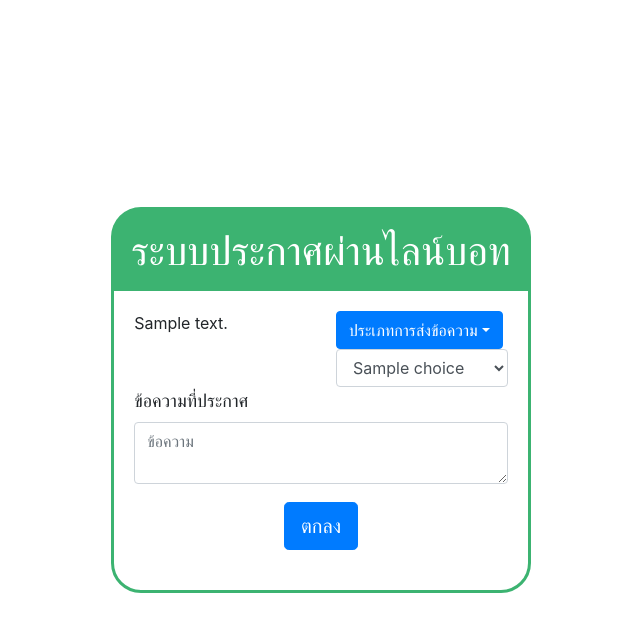
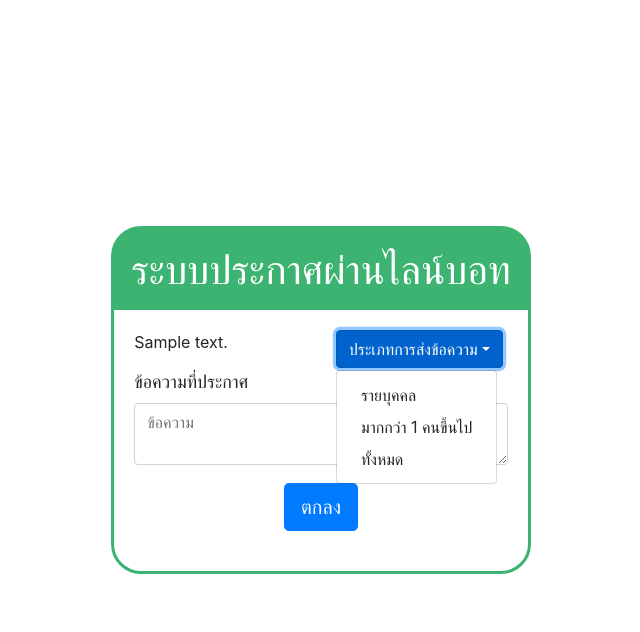
Before and after one commit to notheartza/linebot-pp, a Python web app: template linebot-pp/templates/Broadcast.html in a window 1280 px wide, after a click on "ประเภทการส่งข้อความ". Shown: the top 632 px of the page, without its empty margins (304-944 px from the left). Run offline with Jinja, Linux system fonts and the light colour scheme; the template is opened without the code that fills it: most values are stand-ins (such as "Sample title", 1, 10 or a date in 2020); some libraries are stand-ins or nearby versions.

Commit message:
Update Broadcast.html

```diff
--- a/linebot-pp/templates/Broadcast.html
+++ b/linebot-pp/templates/Broadcast.html
@@ -65,11 +65,11 @@
                         aria-haspopup="true" aria-expanded="false">ประเภทการส่งข้อความ</button>
 
                         <!--Menu-->
-                        <select name="type-text" class="selectpicker form-control">
-                            {% for o in choice %}
-                            <option class="dropdown-item" value="{{o.name}}">{{o.name}}</option>
-                            {% endfor %}
-                        </select>
+                        <div class="dropdown-menu">
+                            <a class="dropdown-item" href="/1">รายบุคคล</a>
+                            <a class="dropdown-item" href="/2">มากกว่า 1 คนขึ้นไป</a>
+                            <a class="dropdown-item-text" href="/3">ทั้งหมด</a>
+                          </div>
                         </div>
                     </div>
                     <!--/Dropdown primary-->
```
